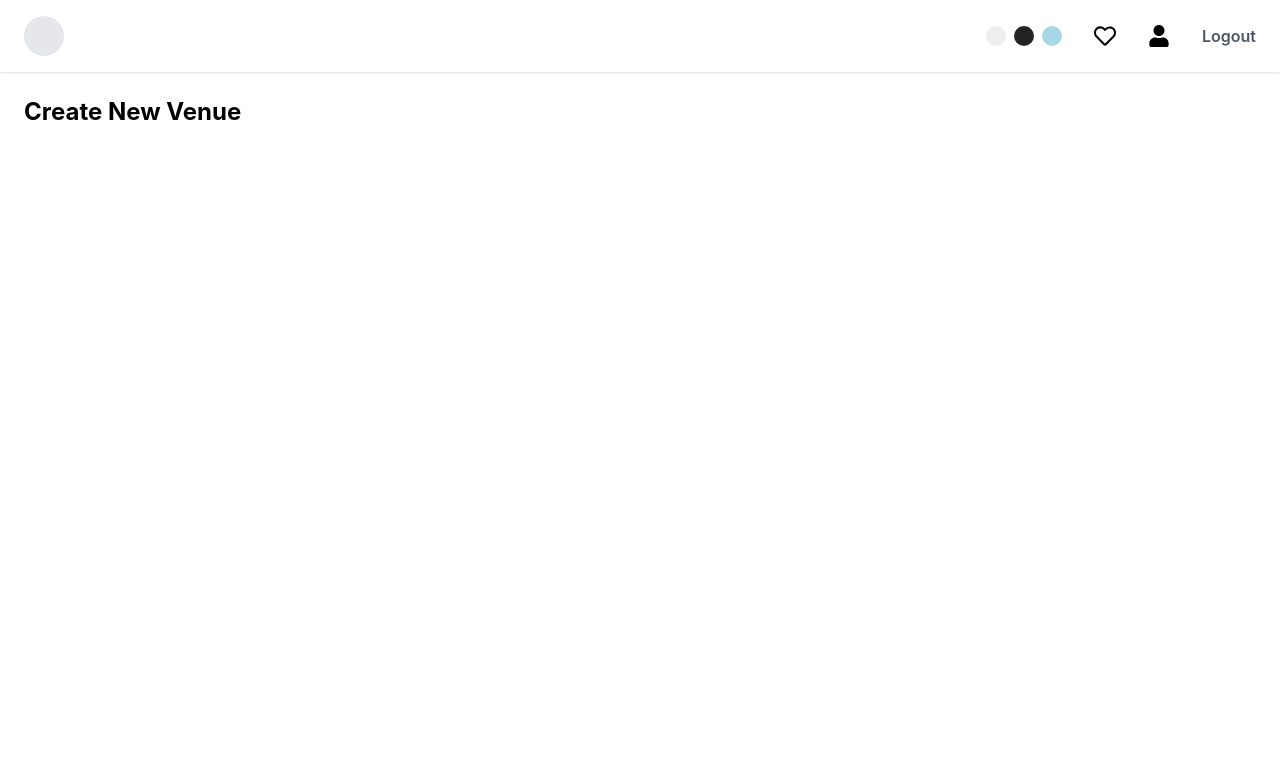
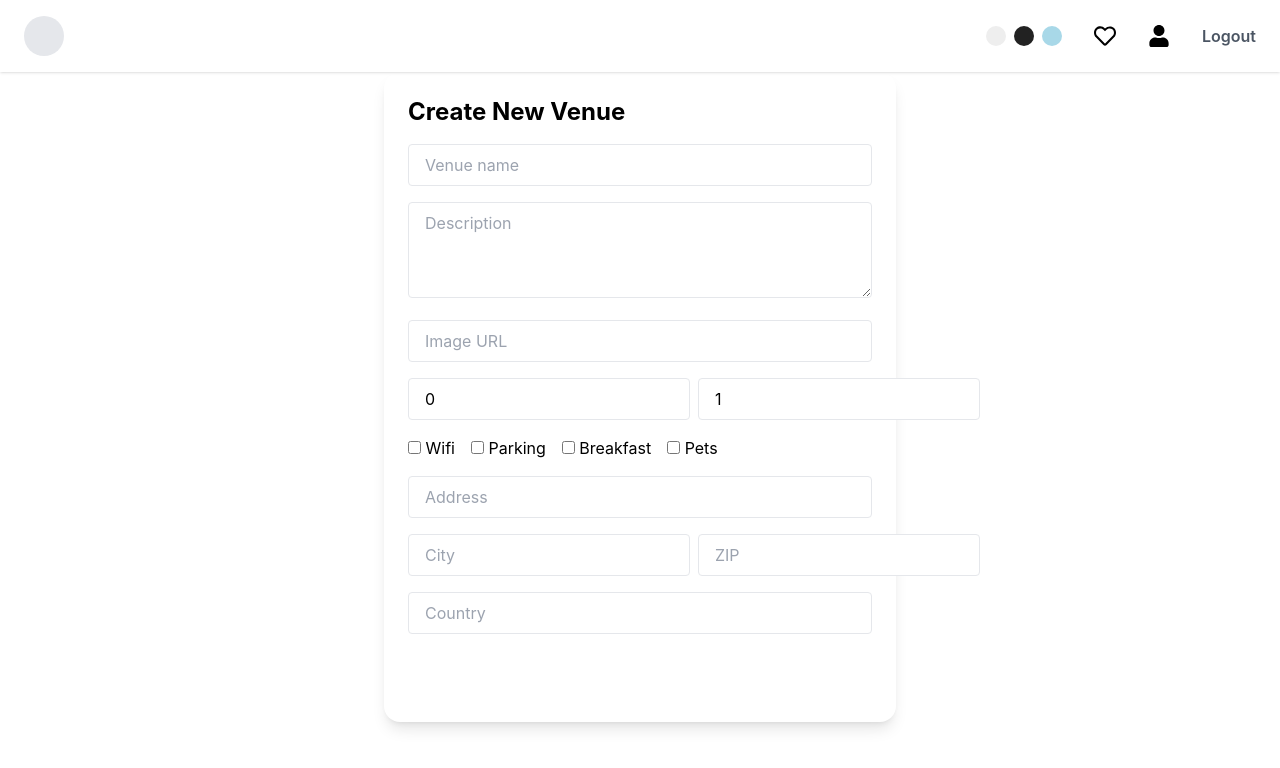
Before and after one commit to juliehabb/final-exam, a React (Create React App) app: page /venues/new in a window 1280 px wide. Shown: the top 768 px of the page. Built offline with nearby package versions, Linux system fonts and the light colour scheme.

Commit message:
Create new venue page

```diff
--- a/src/pages/newVenuePage.tsx
+++ b/src/pages/newVenuePage.tsx
@@ -1,10 +1,172 @@
+
+
+import React, { FormEvent, useState } from "react";
+import { useNavigate }      from "react-router-dom";
+import { useCreateVenue } from "../hooks/useCreateVenues";
+import type { NewVenueData } from "../api/holidaze/venues";
 
 export default function NewVenuePage() {
-    return (
-        <div className="p-6">
-          <h1 className="text-2xl font-bold">Create New Venue</h1>
+    const navigate = useNavigate();
+    const { createVenue, loading, error } = useCreateVenue();
+
+    const [name, setName] = useState("");
+    const [description, setDescription] = useState("");
+    const [mediaUrl, setMediaUrl] = useState("");
+    const [mediaAlt, setMediaAlt] = useState("");
+    const [price, setPrice] = useState(0);
+    const [maxGuests, setMaxGuests] = useState(1);
+    const [wifi, setWifi] = useState(false);
+    const [parking, setParking]  = useState(false);
+    const [breakfast, setBreakfast]  = useState(false);
+    const [pets, setPets] = useState(false);
+    const [address, setAddress] = useState("");
+    const [city, setCity] = useState("");
+    const [zip, setZip] = useState("");
+    const [country, setCountry] = useState("");
+
+    async function handleSubmit(e: FormEvent) {
+        e.preventDefault();
+        const payload: NewVenueData = {
+            name,
+            description,
+            media: mediaUrl
+            ? [{url: mediaUrl,alt: mediaAlt || "" }]
+            : [],
+            price,
+            maxGuests,
+            rating: 0,
+            meta: { wifi, parking, breakfast, pets },
+            location: {address, city, zip, country},
+        };
+
+        try {
+            const result = await createVenue(payload);
+            console.log(" Created venue response:", result);
+            console.log(" New venue data:", result.data);
+            navigate("/profile");
+        } catch (err:any) {
+            console.error("Failed to create venue:", err);
+        }
+    }
+
+
+ return (
+    <div className="max-w-lg mx-auto p-6 bg-white rounded-2xl shadow-lg space-y-4">
+      <h1 className="text-2xl font-bold">Create New Venue</h1>
+      {error && <p className="text-red-500">{error}</p>}
+      <form onSubmit={handleSubmit} className="space-y-4">
+        <input
+          className="w-full px-4 py-2 border rounded"
+          value={name}
+          onChange={(e) => setName(e.target.value)}
+          placeholder="Venue name"
+          required
+        />
+        <textarea
+          className="w-full px-4 py-2 border rounded h-24"
+          value={description}
+          onChange={(e) => setDescription(e.target.value)}
+          placeholder="Description"
+          required
+        />
+        <input
+          className="w-full px-4 py-2 border rounded"
+          value={mediaUrl}
+          onChange={(e) => setMediaUrl(e.target.value)}
+          placeholder="Image URL"
+        />
+        <div className="flex gap-2">
+          <input
+            className="flex-1 px-4 py-2 border rounded"
+            type="number"
+            value={price}
+            onChange={(e) => setPrice(+e.target.value)}
+            placeholder="Price"
+            required
+          />
+          <input
+            className="flex-1 px-4 py-2 border rounded"
+            type="number"
+            value={maxGuests}
+            onChange={(e) => setMaxGuests(+e.target.value)}
+            placeholder="Max guests"
+            required
+          />
         </div>
-      );
+        <fieldset className="flex gap-4">
+          <label>
+            <input
+              type="checkbox"
+              checked={wifi}
+              onChange={() => setWifi((v) => !v)}
+            />{" "}
+            Wifi
+          </label>
+          <label>
+            <input
+              type="checkbox"
+              checked={parking}
+              onChange={() => setParking((v) => !v)}
+            />{" "}
+            Parking
+          </label>
+          <label>
+            <input
+              type="checkbox"
+              checked={breakfast}
+              onChange={() => setBreakfast((v) => !v)}
+            />{" "}
+            Breakfast
+          </label>
+          <label>
+            <input
+              type="checkbox"
+              checked={pets}
+              onChange={() => setPets((v) => !v)}
+            />{" "}
+            Pets
+          </label>
+        </fieldset>
+        <input
+          className="w-full px-4 py-2 border rounded"
+          value={address}
+          onChange={(e) => setAddress(e.target.value)}
+          placeholder="Address"
+          required
+        />
+        <div className="flex gap-2">
+          <input
+            className="flex-1 px-4 py-2 border rounded"
+            value={city}
+            onChange={(e) => setCity(e.target.value)}
+            placeholder="City"
+            required
+          />
+          <input
+            className="flex-1 px-4 py-2 border rounded"
+            value={zip}
+            onChange={(e) => setZip(e.target.value)}
+            placeholder="ZIP"
+            required
+          />
+        </div>
+        <input
+          className="w-full px-4 py-2 border rounded"
+          value={country}
+          onChange={(e) => setCountry(e.target.value)}
+          placeholder="Country"
+          required
+        />
+        <button
+          type="submit"
+          disabled={loading}
+          className="w-full bg-accent text-white py-3 rounded-lg font-semibold"
+        >
+          {loading ? "Creating…" : "Create Venue"}
+        </button>
+      </form>
+    </div>
+  );
 
 
 }
```
